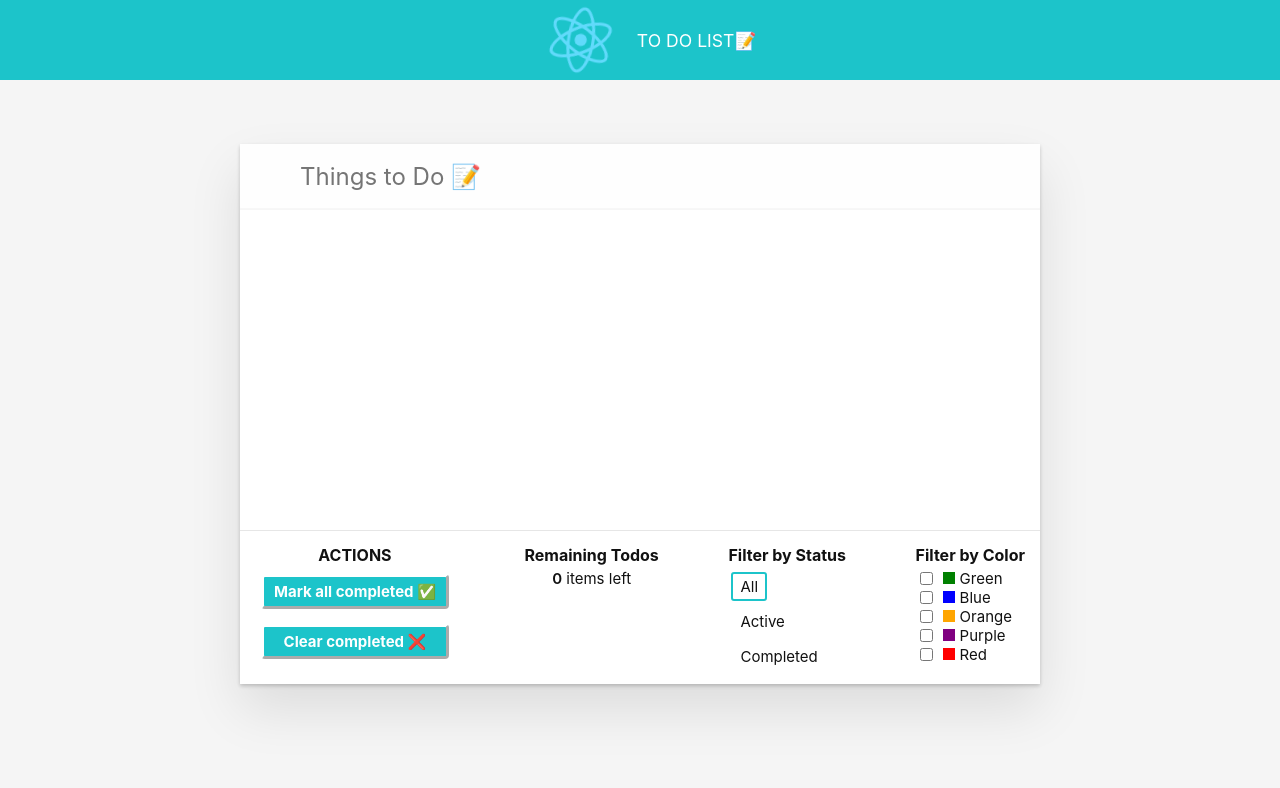
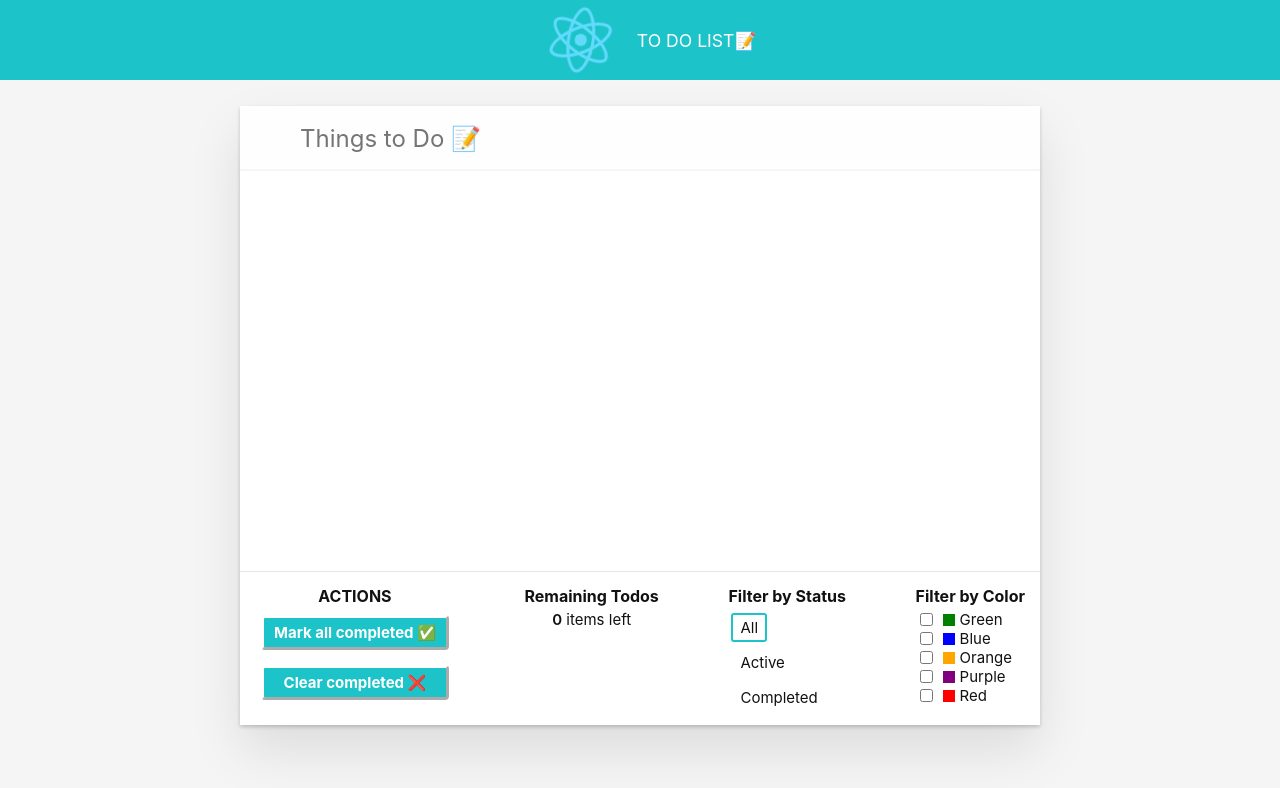
Before and after one commit to Achilesseb/ToDoApp, a React (Create React App) app: page / in a window 1280 px wide. Shown: the top 788 px of the page. Built offline with nearby package versions, Linux system fonts and the light colour scheme.

Commit message:
changed some styles

```diff
--- a/src/index.css
+++ b/src/index.css
@@ -83,8 +83,9 @@ nav section {
 /* Main content */
 
 section {
-  max-width: 800px;
-  margin-top: 5%;
+  max-width: 1000px;
+  max-height: 100%;
+  margin-top: 2%;
   margin-left: auto;
   margin-right: auto;
   padding: 0 1.5rem;
@@ -326,7 +327,7 @@ main h2 {
   display: flex;
   flex-direction: column;
   position: relative;
-  height: 40vh;
+  height: 50vh;
   max-height: 400px;
   overflow-y: auto;
 }
```
